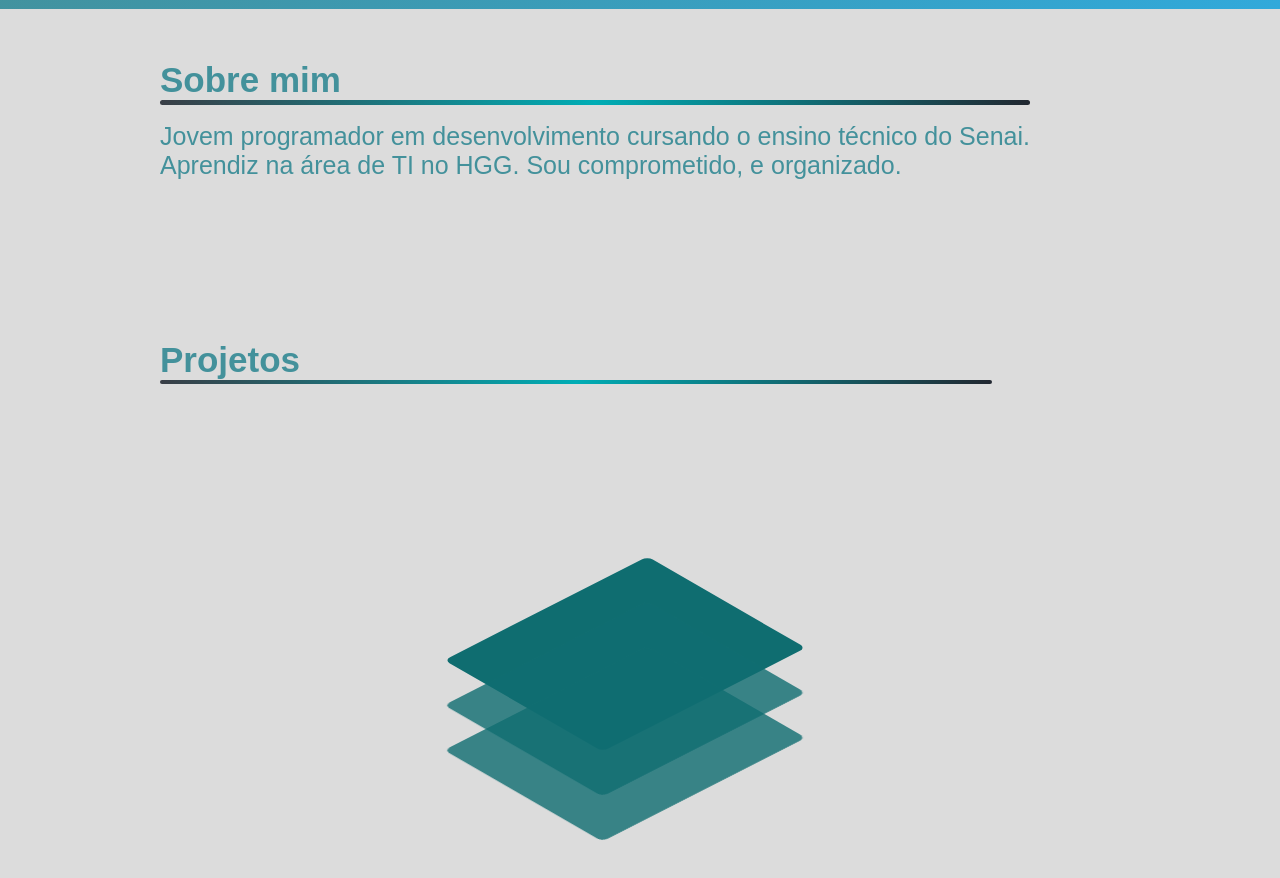
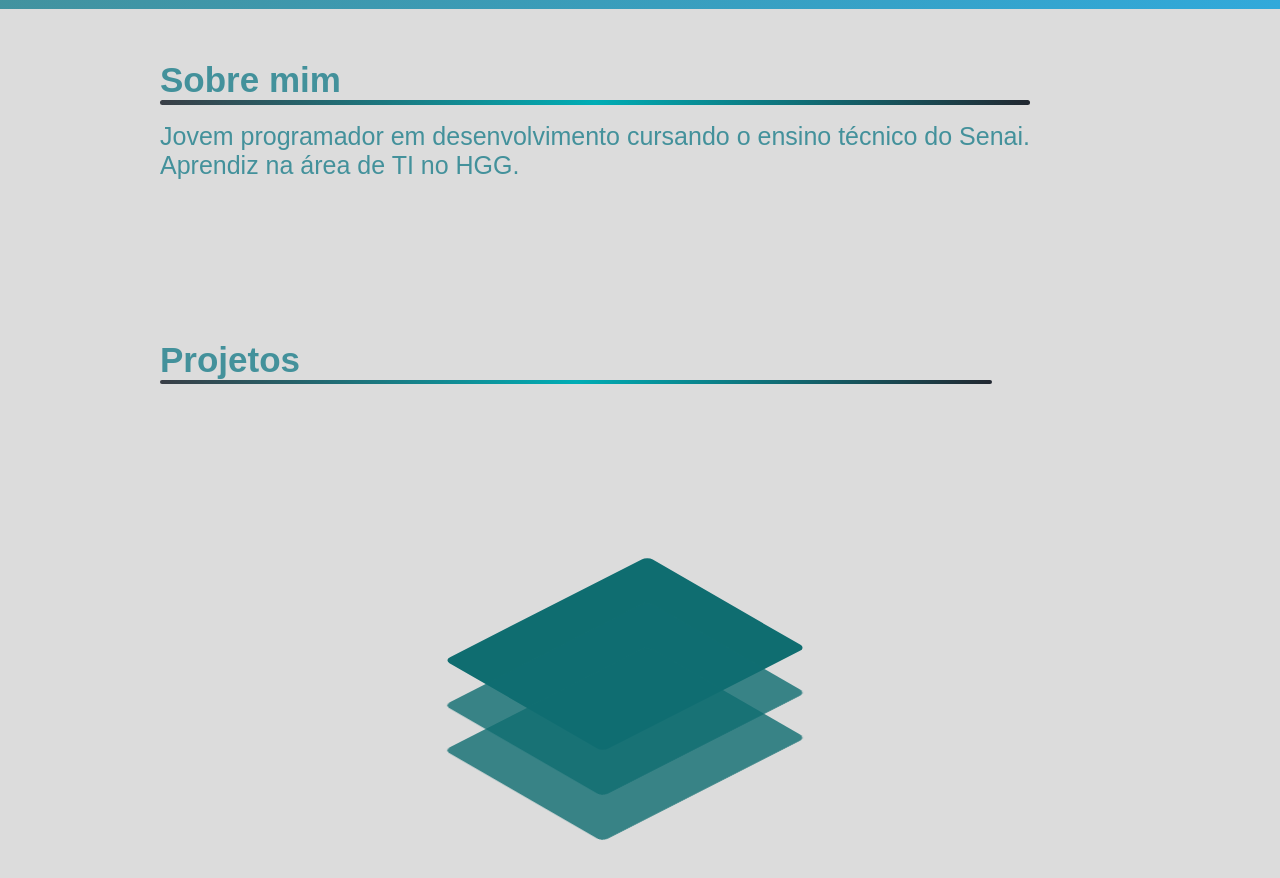
Before and after one commit to ColTTz/Pagina-Pessoal, a plain HTML site: page index.html in a window 1280 px wide. Shown: the part 780-1658 px from the top of the page. Drawn offline with Linux system fonts and the light colour scheme.

Commit message:
Update index.html

```diff
--- a/index.html
+++ b/index.html
@@ -45,7 +45,7 @@
                 <h1>Sobre mim</h1>
                 <hr id="linha1">
                 <p>
-                    Jovem programador em desenvolvimento cursando o ensino técnico do Senai. <br> Aprendiz na área de TI no HGG. Sou comprometido, e organizado. </br>
+                    Jovem programador em desenvolvimento cursando o ensino técnico do Senai. <br> Aprendiz na área de TI no HGG.</br>
                 </p>
             </div>
         </div>
```
